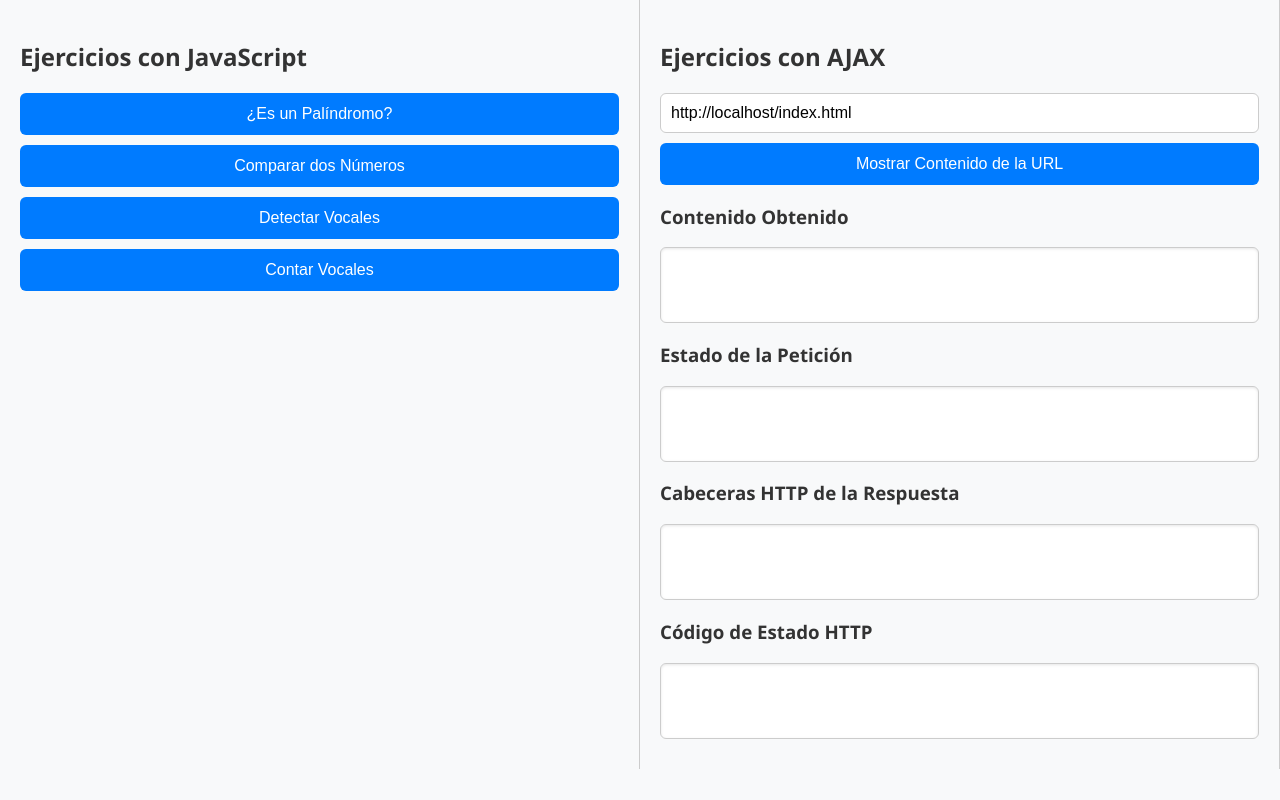
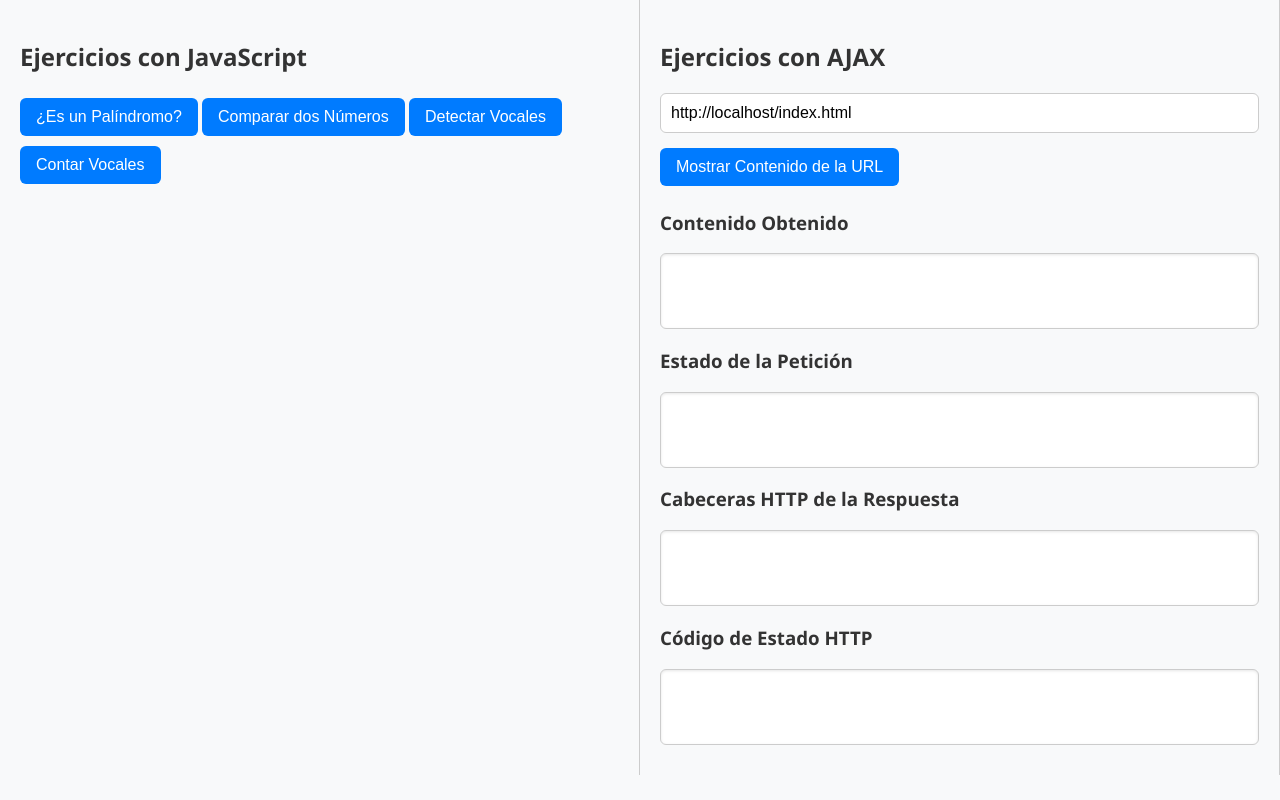
Before and after one commit to hhmonar/lab_js_Ajax, a plain HTML site: page index.html in a window 1280 px wide. Drawn offline with Linux system fonts and the light colour scheme.

Commit message:
ajuestes a los botones

```diff
--- a/style.css
+++ b/style.css
@@ -29,10 +29,9 @@ body {
 }
 .buttons button,
 button {
-  display: block;
-  width: 100%;
-  margin-bottom: 10px;
-  padding: 12px;
+  display: inline-block;
+  margin: 5px 0;
+  padding: 10px 16px;
   background-color: #007bff;
   color: white;
   border: none;
@@ -41,6 +40,7 @@ button {
   font-size: 16px;
   font-weight: 500;
   transition: background-color 0.3s ease, transform 0.2s ease;
+  white-space: nowrap;
 }
 button:hover {
   background-color: #0056b3;
```
